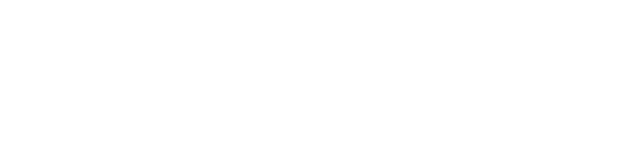
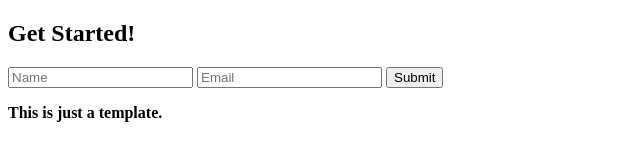
Before and after one commit to Kartikey-j/Sign-up-form, a plain HTML site: page index.html in a window 1280 px wide. Shown: the whole page, without its empty margins (0-640 px from the left). Drawn offline with Linux system fonts and the light colour scheme.

Commit message:
HTML structure

```diff
--- a/index.html
+++ b/index.html
@@ -9,7 +9,15 @@
 </head>
 <body>
     <div id="main-content">
-
+        <div id="information">
+            <h2>Get Started!</h2>
+            <input type="text" placeholder="Name" required>
+            <input type="email" placeholder="Email" required>
+            <button id="submit">Submit</button>
+        </div>
     </div>
+    <footer>
+        <p><strong>This is just a template.</strong></p>
+    </footer>
 </body>
 </html>
```
